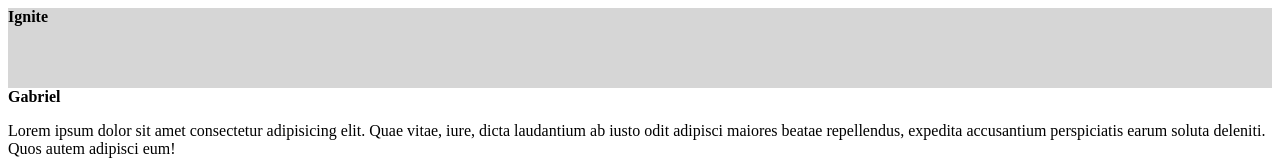
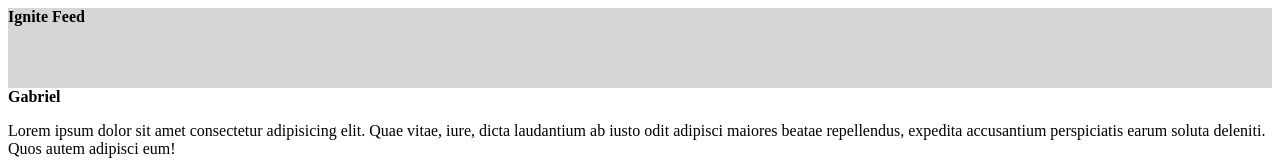
Before and after one commit to Aledev21/Feed, a React (Vite) app: page / in a window 1280 px wide. Shown: the top 160 px of the page. Built offline with nearby package versions, Linux system fonts and the light colour scheme.

Commit message:
Fix Header title

```diff
--- a/src/components/Hearder.jsx
+++ b/src/components/Hearder.jsx
@@ -5,7 +5,7 @@ export function Header() {
   return (
         <header className={styles.header}>
           <strong>
-            Ignite
+            Ignite Feed
           </strong>
         </header>
     );
```
